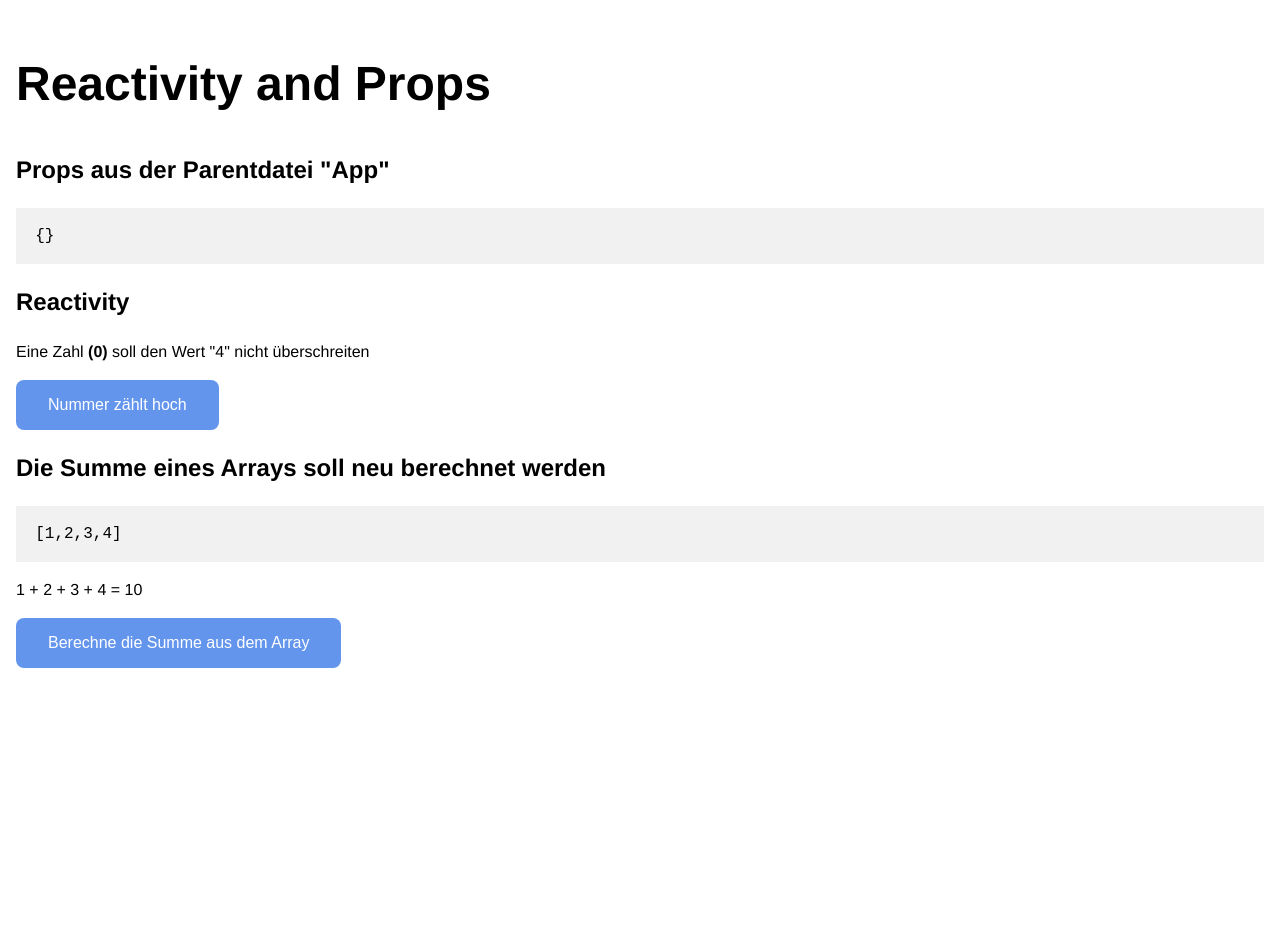
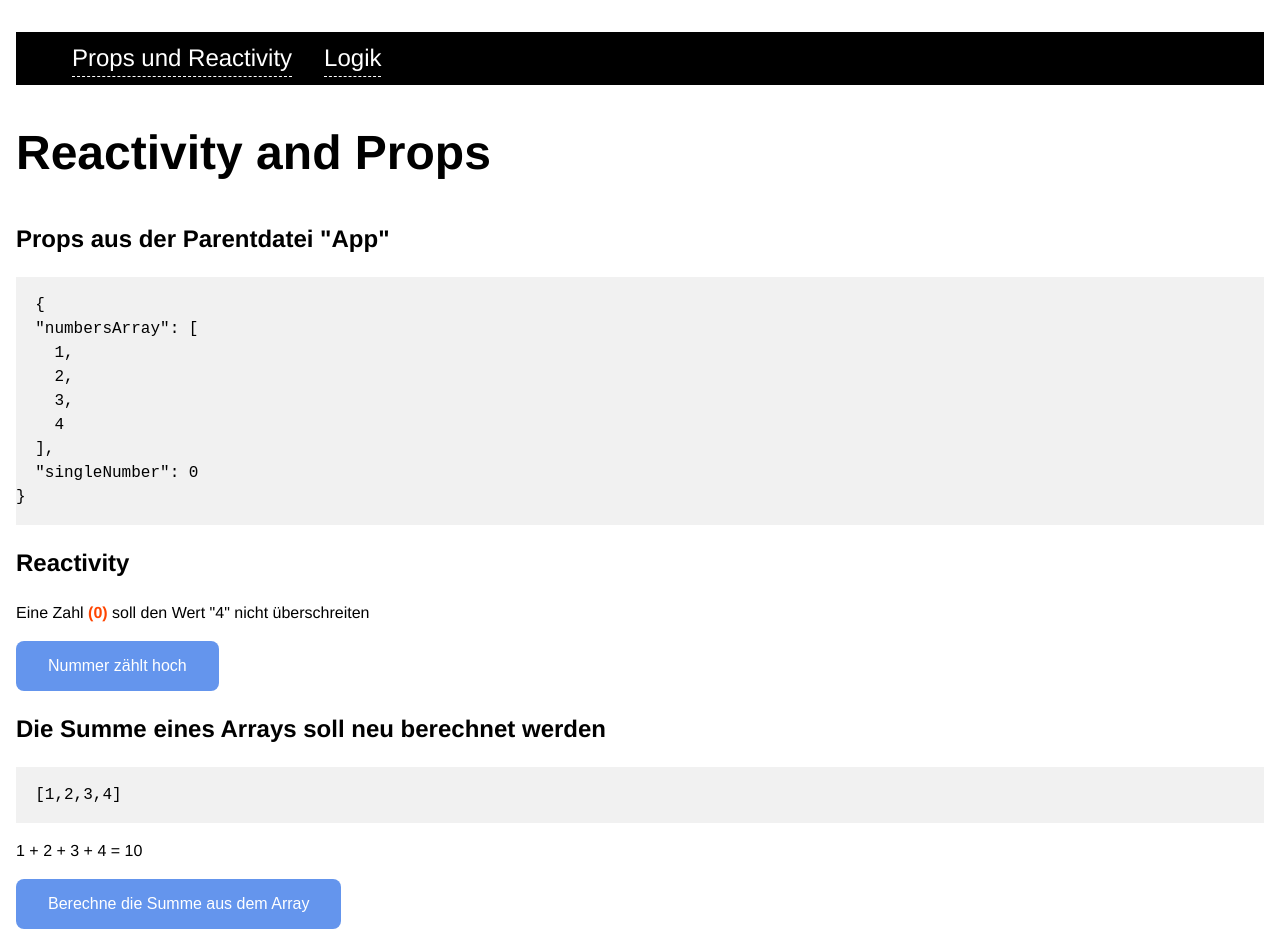
Before and after one commit to Clabaste/svelte-mwx-tech, a Svelte app: page / in a window 1280 px wide. Before the commit the page ends 800 px from the top, so only its background shows below. Built offline with nearby package versions, Linux system fonts and the light colour scheme.

Commit message:
add msw, add navis

```diff
--- a/package.json
+++ b/package.json
@@ -10,11 +10,15 @@
   },
   "devDependencies": {
     "@sveltejs/vite-plugin-svelte": "^2.0.3",
+    "msw": "^1.2.0",
     "sass": "^1.60.0",
     "svelte": "^3.55.1",
     "vite": "^4.2.0"
   },
   "dependencies": {
     "svelte-preprocess": "^5.0.3"
+  },
+  "msw": {
+    "workerDirectory": "public"
   }
 }
--- a/src/App.svelte
+++ b/src/App.svelte
@@ -1,32 +1,105 @@
 <script>
-  import svelteLogo from './assets/svelte.svg'
-  import viteLogo from '/vite.svg'
   import Counter from './lib/Counter.svelte'
+  import {onMount} from "svelte";
+  import Logic from "./lib/Logic.svelte";
+
+  let page
+  onMount(() => {
+    onRouteChange();
+  });
+
+  const onRouteChange = () => {
+    const path = window.location.hash.slice(1);
+    if (path === '/') {
+      page = 'reactivity';
+    } else if (path === '/logic') {
+      page = 'logic';
+    } else {
+      window.location.hash = '/';
+    }
+  };
+
+  const counterData = {
+    numbersArray: [1, 2, 3, 4],
+    singleNumber: 0
+  }
+  const logicData = {
+    imageList: [{
+      name: 'Strand',
+      src: 'https://picsum.photos/id/12/100/100'
+    },
+      {
+        name: 'Wasserfall',
+        src: 'https://picsum.photos/id/15/100/100'
+      },
+      {
+        name: 'Weg',
+        src: 'https://picsum.photos/id/17/100/100'
+      }
+    ],
+    singleNumber: 0
+  }
 </script>
 
+<svelte:window on:hashchange={onRouteChange} />
+<nav class="mainnavi">
+  <ul class="mainnavi__list">
+    <li>
+      <a
+              class="nav__list-link"
+              class:nav__list-link--active={page === 'reactivity'}
+              href="#/">Props und Reactivity</a
+      >
+    </li>
+    <li>
+      <a
+              class="nav__list-link"
+              class:nav__list-link--active={page === '/ifelse'}
+              href="#/logic">Logik</a
+      >
+    </li>
+  </ul>
+</nav>
 <main>
-
-  <div class="card">
-    <Counter />
-  </div>
-
+  {#if page === 'reactivity'}
+    <Counter {...counterData} />
+  {:else if page === 'logic'}
+    <Logic {...logicData} />
+    {/if}
 </main>
 
 <style lang="scss">
-  .logo {
-    height: 6em;
-    padding: 1.5em;
-    will-change: filter;
-    transition: filter 300ms;
+  .mainnavi {
+    position: sticky;
+    top: 0;
+    left: -16px;
+    background-color: #000;
+    &__list {
+      list-style: none;
+      display: flex;
+      a {
+        display: block;
+        font-size: 24px;
+        color: #FFF;
+        border-bottom: 1px dashed #FFF;
+        margin: 8px $gridH;
+      }
+    }
   }
-  .logo:hover {
-    filter: drop-shadow(0 0 2em #646cffaa);
+  button {
+    margin: 4px $gridH;
+    padding: 0;
+
+    color: #000;
+    border-bottom: 1px dashed #000;
+    background: transparent;
+    border-radius: 0;
   }
-  .logo.svelte:hover {
-    filter: drop-shadow(0 0 2em #ff3e00aa);
-  }
-  .read-the-docs {
-    color: #888;
-    font-family: $fontFamily
+  .ankerlist {
+    list-style: none;
+    display: flex;
+    li {
+      padding: calc($gridV / 2) 0;
+    }
   }
 </style>
--- a/src/app.scss
+++ b/src/app.scss
@@ -50,3 +50,11 @@ pre {
   background-color: #f1f1f1;
   padding: $gridH 0 ;
 }
+
+.alert {
+  color: $alertC
+}
+
+.flex {
+  display: flex;gap: $gridV
+}
--- a/src/main.js
+++ b/src/main.js
@@ -1,8 +1,14 @@
 import './app.scss'
 import App from './App.svelte'
+
+import { worker } from './mocks/browser';
+if (import.meta.env.DEV) {
+  worker.start();
+}
 
 const app = new App({
   target: document.getElementById('app'),
 })
 
+
 export default app
--- /dev/null
+++ b/src/mocks/browser.js
@@ -0,0 +1,4 @@
+import { setupWorker } from 'msw'
+import { handlers } from './handlers'
+// This configures a Service Worker with the given request handlers.
+export const worker = setupWorker(...handlers)
--- /dev/null
+++ b/src/mocks/handlers.js
@@ -0,0 +1,42 @@
+import { rest } from 'msw'
+
+const rI = (min, max) => {
+    return Math.floor(Math.random() * (max - min + 1) + min);
+};
+export const handlers = [
+    // Handles a POST /login request
+    rest.get('/imageList/', (req, res, ctx) => {
+        // Check if the user is authenticated in this session
+        const data = {
+            message: 'ok',
+            imageList: [{
+                name: 'Schuhe',
+                src: 'https://picsum.photos/id/21/100/100'
+            },
+                {
+                    name: 'Gabel',
+                    src: 'https://picsum.photos/id/23/100/100'
+                },
+                {
+                    name: 'Buch',
+                    src: 'https://picsum.photos/id/24/100/100'
+                }
+            ]}
+        const randomNumber = 2
+        if(randomNumber === 3) {
+            return res(
+                ctx.status(400),
+                ctx.json({
+                    error: 'Hier kommt ein Fehler aus dem Backend ¯\\_(ツ)_/¯'
+                }),
+                ctx.delay(2000)
+            )
+        }
+
+        return res(
+            ctx.status(200),
+            ctx.json(data),
+            ctx.delay(2000)
+        )
+    }),
+]
--- a/src/scss/_variables.scss
+++ b/src/scss/_variables.scss
@@ -7,3 +7,4 @@ $gridH: 16px;
 $primary: cornflowerblue;
 
 $invertC: #FFF;
+$alertC: orangered;
```
Also changed, not shown: src/lib/navis/Ankerlinks.svelte (added, +42 -0 lines), 1 other file (tests, documents, lock files or other folders).
